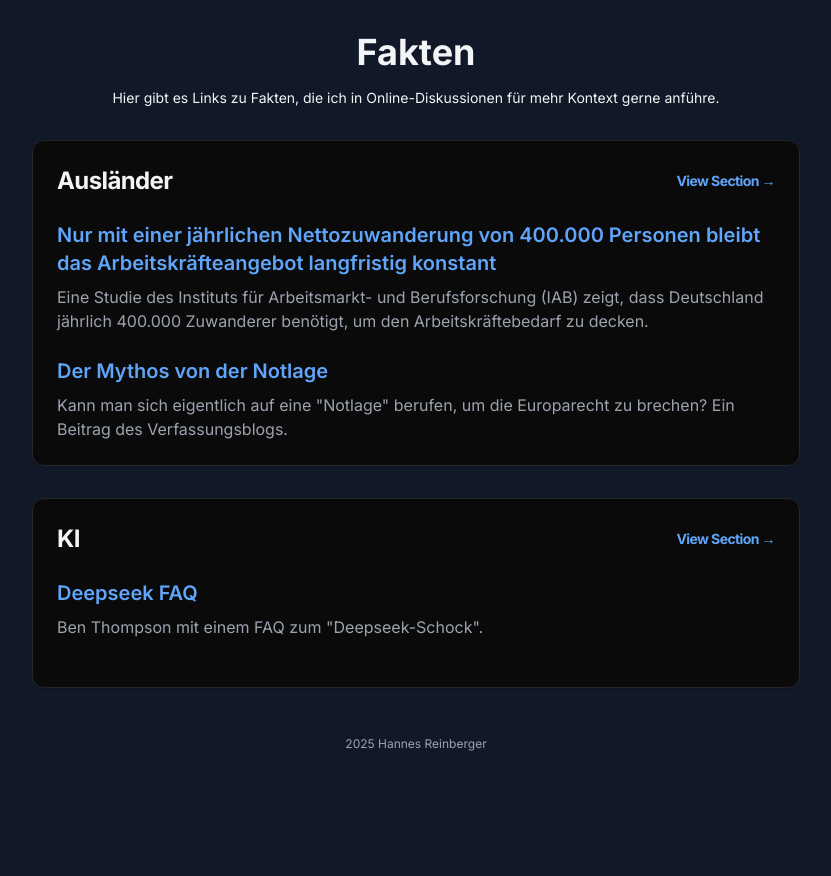
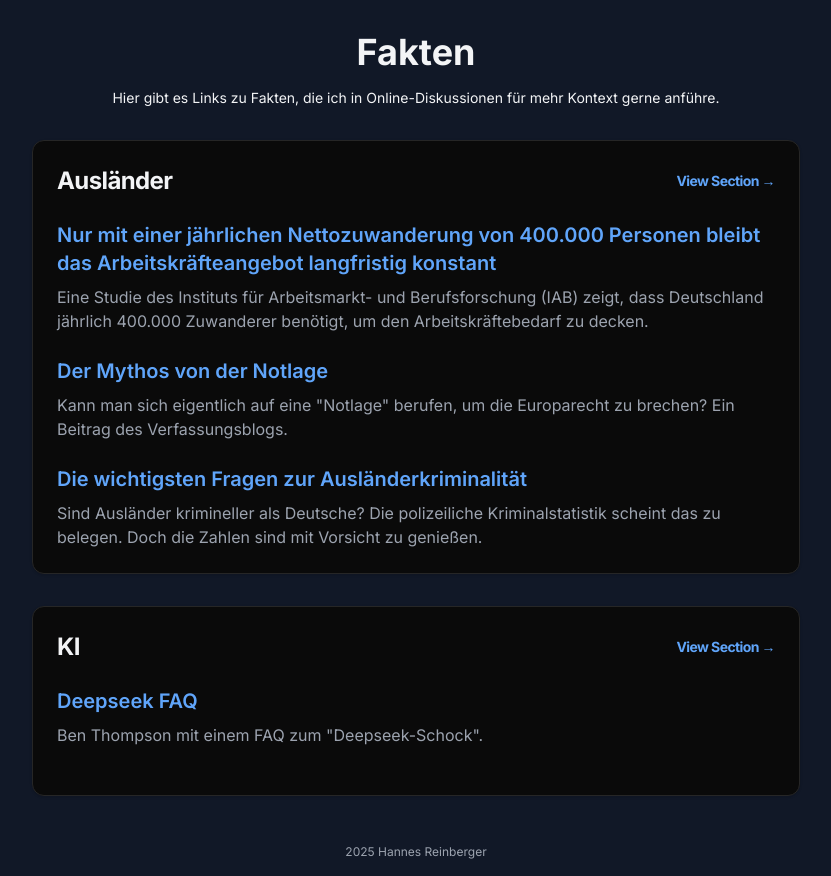
Before and after one commit to hreinberger/facts, a Next.js app: page / in a window 1280 px wide. Shown: the whole page, without its empty margins (224-1055 px from the left). Before the commit the page ends 800 px from the top, so only its background shows below. Built offline with nearby package versions, Linux system fonts and the light colour scheme.

Commit message:
more facts!

```diff
--- a/app/data/linkList.ts
+++ b/app/data/linkList.ts
@@ -28,6 +28,12 @@ export const linkList: Section[] = [
         description:
           'Kann man sich eigentlich auf eine "Notlage" berufen, um die Europarecht zu brechen? Ein Beitrag des Verfassungsblogs.',
       },
+      {
+        url: 'https://mediendienst-integration.de/artikel/die-wichtigsten-fragen-zur-auslaenderkriminalitaet.html',
+        title: 'Die wichtigsten Fragen zur Ausländerkriminalität',
+        description:
+          'Sind Ausländer krimineller als Deutsche? Die polizeiliche Kriminalstatistik scheint das zu belegen. Doch die Zahlen sind mit Vorsicht zu genießen.',
+      },
     ],
   },
   {
```
